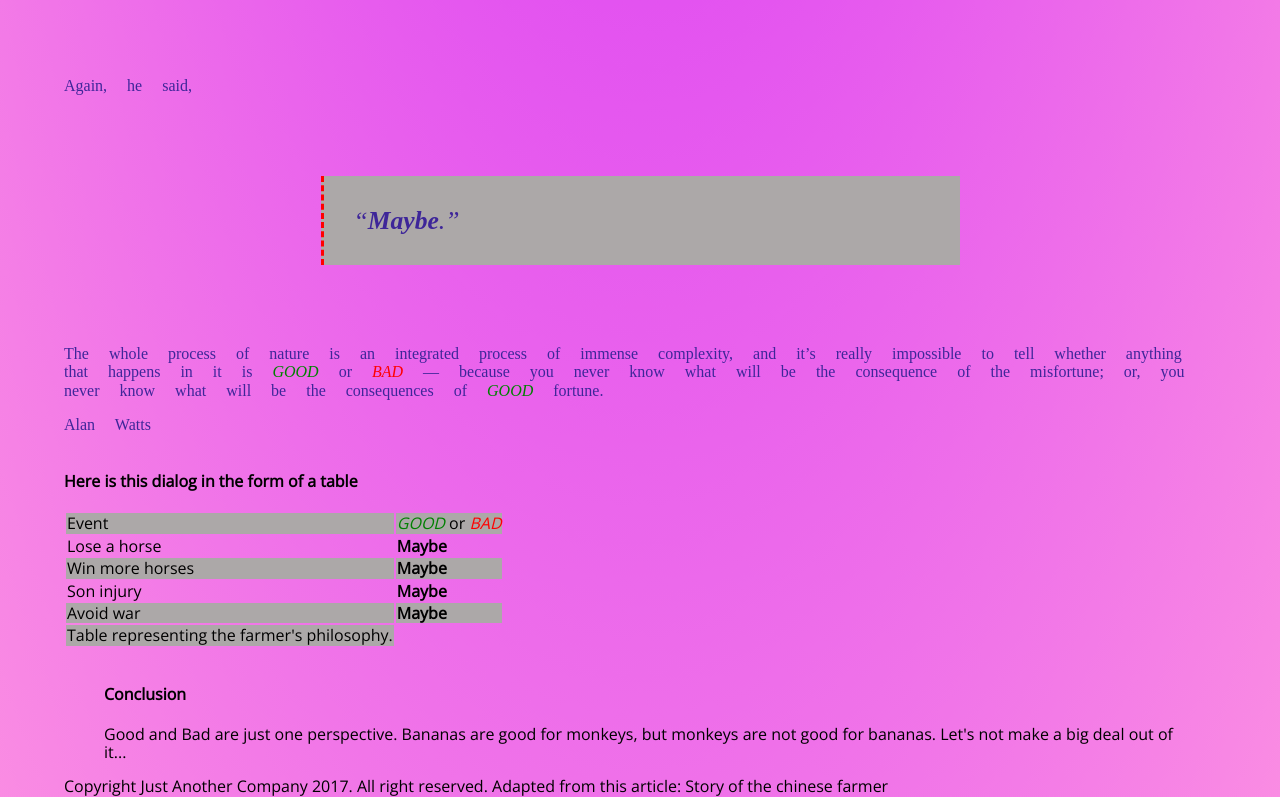
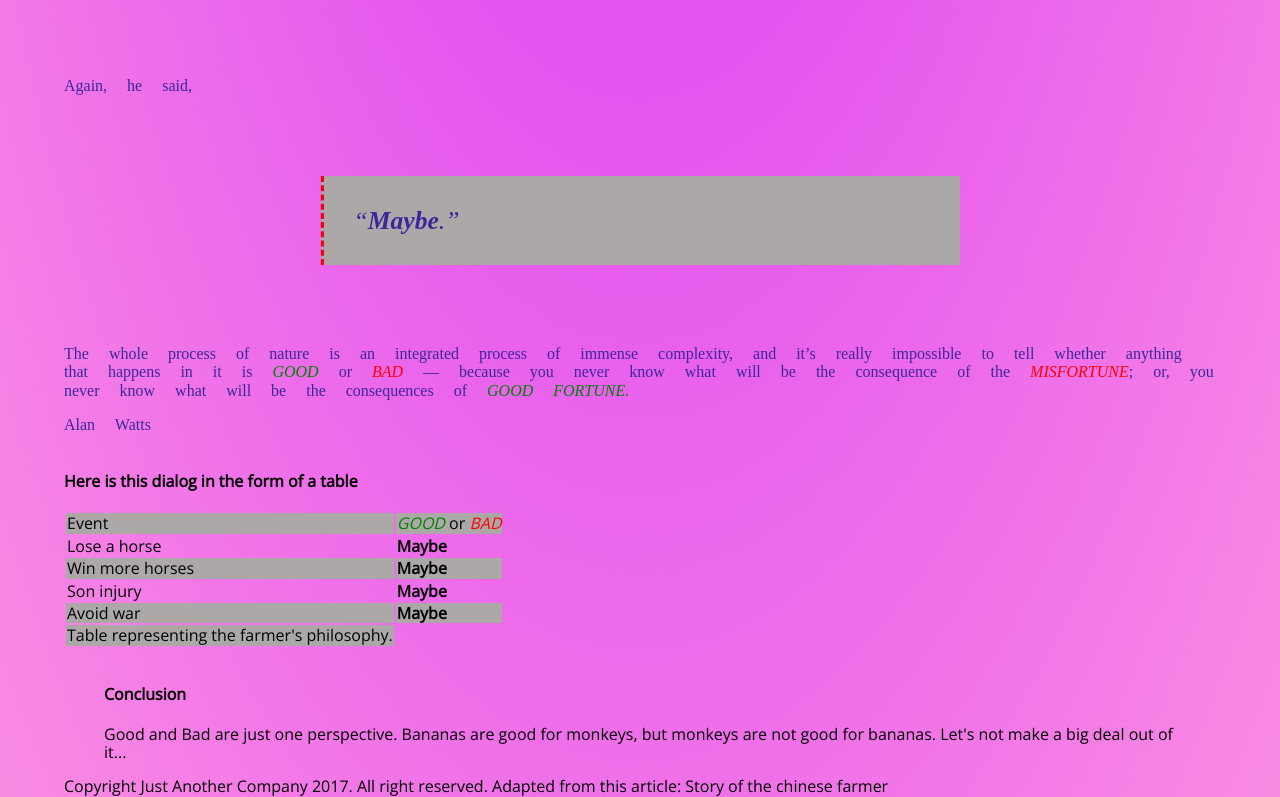
Before and after one commit to Beardificent/progressive-enhancement, a plain HTML site: page index.html in a window 1280 px wide. Shown: the part 2684-3481 px from the top of the page. Drawn offline with nearby package versions, Linux system fonts and the light colour scheme.

Commit message:
forgot to add all class values good and bad

```diff
--- a/index.html
+++ b/index.html
@@ -49,8 +49,8 @@
 
 <p>The whole process of nature is an integrated process of immense complexity, and it’s really impossible to tell
     whether anything that happens in it is <em class="good">good</em> or <em class="bad">bad</em> —
-    because you never know what will be the consequence of the misfortune; or, you never know what will be the
-    consequences of <em class="good">good</em> fortune.
+    because you never know what will be the consequence of the <em class="bad">misfortune</em>; or, you never know what will be the
+    consequences of <em class="good">good fortune.</em>
 <p>
 
 <p>Alan Watts</p>
```
